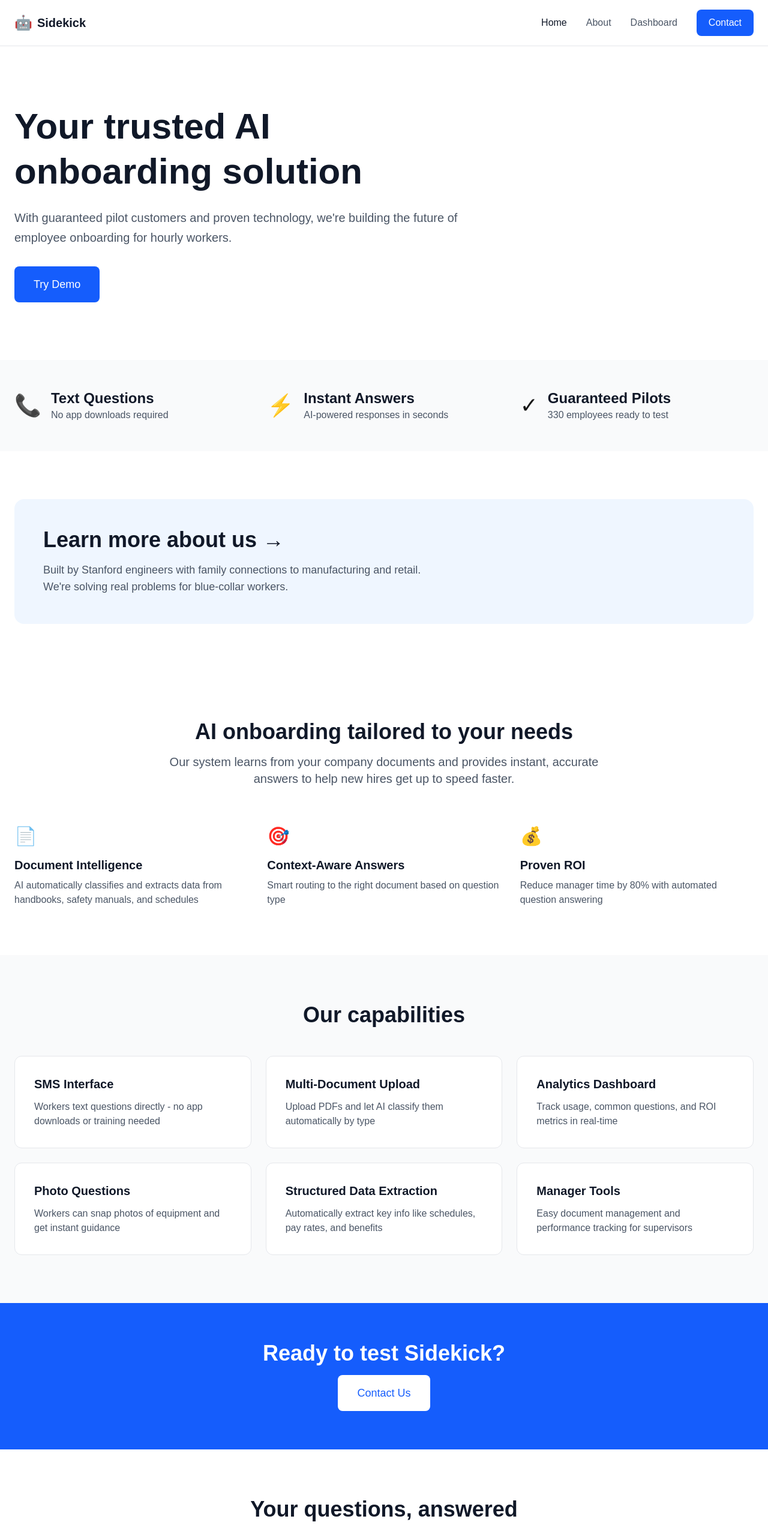
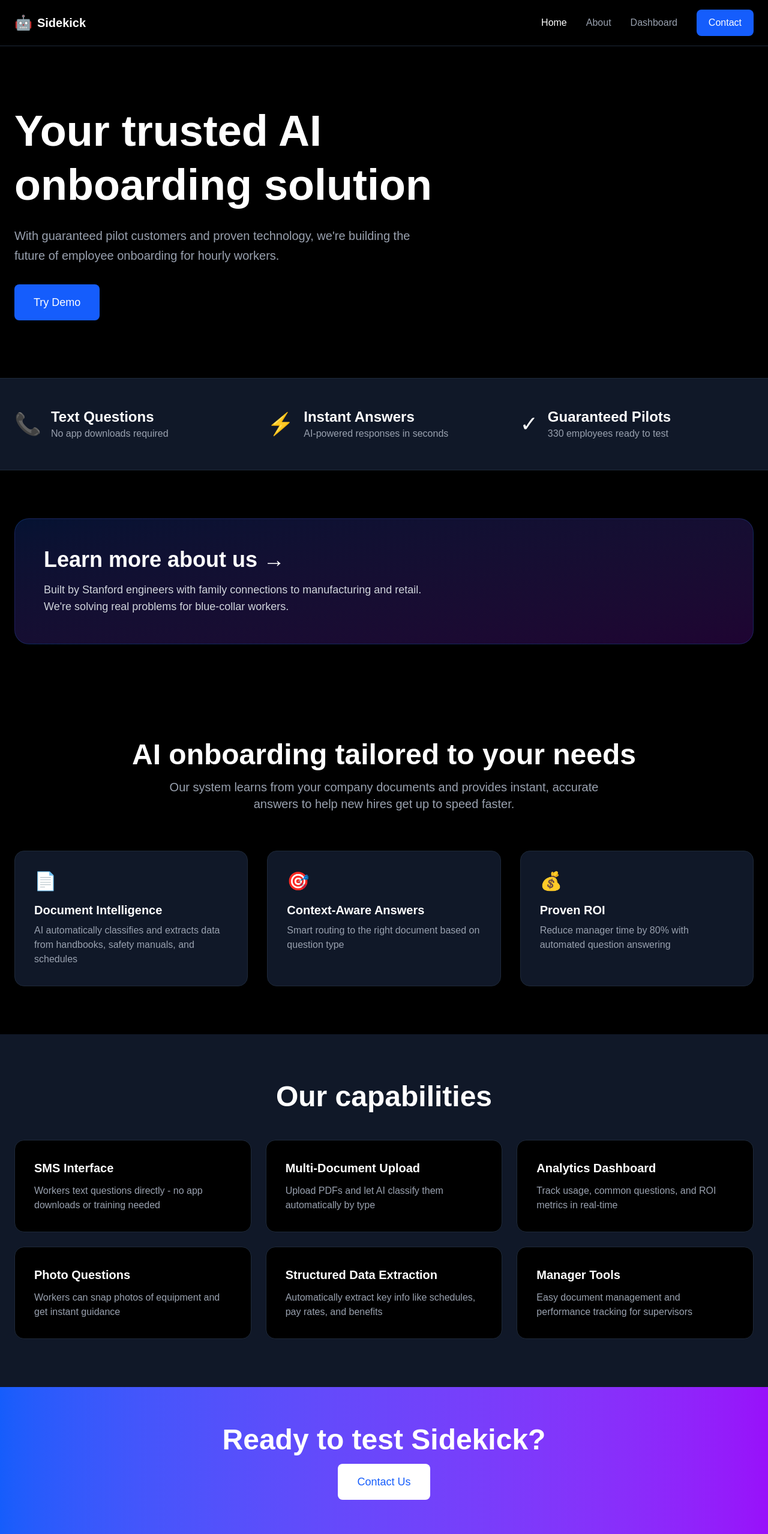
Before and after one commit to textsidekick/sidekick, a Next.js app: page / in a window 1280 px wide. Shown: the top 2557 px of the page at 60% size. Built offline with nearby package versions, Linux system fonts and the light colour scheme.

Commit message:
redesign: dark theme with animations matching Framer template

```diff
--- a/src/app/globals.css
+++ b/src/app/globals.css
@@ -53,3 +53,59 @@ body {
 .animate-float-delay {
   animation: float-delay 4s ease-in-out infinite;
 }
+
+/* Smooth fade-in animation */
+@keyframes fadeIn {
+  from {
+    opacity: 0;
+    transform: translateY(20px);
+  }
+  to {
+    opacity: 1;
+    transform: translateY(0);
+  }
+}
+
+@keyframes slideInLeft {
+  from {
+    opacity: 0;
+    transform: translateX(-30px);
+  }
+  to {
+    opacity: 1;
+    transform: translateX(0);
+  }
+}
+
+@keyframes slideInRight {
+  from {
+    opacity: 0;
+    transform: translateX(30px);
+  }
+  to {
+    opacity: 1;
+    transform: translateX(0);
+  }
+}
+
+.animate-fade-in {
+  animation: fadeIn 0.6s ease-out;
+}
+
+.animate-slide-in-left {
+  animation: slideInLeft 0.6s ease-out;
+}
+
+.animate-slide-in-right {
+  animation: slideInRight 0.6s ease-out;
+}
+
+/* Smooth hover transitions */
+.hover-lift {
+  transition: transform 0.3s ease, box-shadow 0.3s ease;
+}
+
+.hover-lift:hover {
+  transform: translateY(-4px);
+  box-shadow: 0 12px 24px rgba(0, 0, 0, 0.15);
+}
--- a/src/app/page.tsx
+++ b/src/app/page.tsx
@@ -4,19 +4,19 @@ import Link from "next/link";
 
 export default function HomePage() {
   return (
-    <main className="min-h-screen bg-white">
+    <main className="min-h-screen bg-black text-white">
       {/* Header */}
-      <header className="border-b border-gray-200 bg-white sticky top-0 z-50">
+      <header className="border-b border-gray-800 bg-black sticky top-0 z-50">
         <div className="max-w-7xl mx-auto px-6 py-4 flex items-center justify-between">
           <Link href="/" className="flex items-center gap-2">
             <div className="text-2xl">🤖</div>
-            <span className="text-xl font-bold text-gray-900">Sidekick</span>
+            <span className="text-xl font-bold">Sidekick</span>
           </Link>
           <nav className="hidden md:flex items-center gap-8">
-            <Link href="/" className="text-gray-900 font-medium">Home</Link>
-            <Link href="/about" className="text-gray-600 hover:text-gray-900">About</Link>
-            <Link href="/manager" className="text-gray-600 hover:text-gray-900">Dashboard</Link>
-            <Link href="/contact" className="px-5 py-2.5 bg-blue-600 text-white rounded-lg hover:bg-blue-700 font-medium">
+            <Link href="/" className="text-white font-medium">Home</Link>
+            <Link href="/about" className="text-gray-400 hover:text-white transition">About</Link>
+            <Link href="/manager" className="text-gray-400 hover:text-white transition">Dashboard</Link>
+            <Link href="/contact" className="px-5 py-2.5 bg-blue-600 text-white rounded-lg hover:bg-blue-500 transition font-medium">
               Contact
             </Link>
           </nav>
@@ -24,18 +24,18 @@ export default function HomePage() {
       </header>
 
       {/* Hero Section */}
-      <section className="py-24 px-6">
+      <section className="py-24 px-6 animate-fade-in">
         <div className="max-w-7xl mx-auto">
-          <div className="max-w-3xl">
-            <h1 className="text-6xl font-bold text-gray-900 mb-6 leading-tight">
+          <div className="max-w-4xl">
+            <h1 className="text-6xl md:text-7xl font-bold mb-6 leading-tight">
               Your trusted AI onboarding solution
             </h1>
-            <p className="text-xl text-gray-600 mb-8 leading-relaxed">
+            <p className="text-xl text-gray-400 mb-8 leading-relaxed max-w-2xl">
               With guaranteed pilot customers and proven technology, we're building the future of employee onboarding for hourly workers.
             </p>
             <Link
               href="/qa"
-              className="inline-block px-8 py-4 bg-blue-600 text-white rounded-lg hover:bg-blue-700 font-medium text-lg"
+              className="inline-block px-8 py-4 bg-blue-600 text-white rounded-lg hover:bg-blue-500 transition font-medium text-lg"
             >
               Try Demo
             </Link>
@@ -44,28 +44,28 @@ export default function HomePage() {
       </section>
 
       {/* Quick Stats */}
-      <section className="py-12 px-6 bg-gray-50">
+      <section className="py-12 px-6 bg-gray-900 border-y border-gray-800">
         <div className="max-w-7xl mx-auto">
           <div className="grid md:grid-cols-3 gap-8">
-            <div className="flex items-center gap-4">
+            <div className="flex items-center gap-4 animate-slide-in-left">
               <div className="text-4xl">📞</div>
               <div>
-                <div className="text-2xl font-bold text-gray-900">Text Questions</div>
-                <div className="text-gray-600">No app downloads required</div>
+                <div className="text-2xl font-bold">Text Questions</div>
+                <div className="text-gray-400">No app downloads required</div>
               </div>
             </div>
-            <div className="flex items-center gap-4">
+            <div className="flex items-center gap-4 animate-fade-in">
               <div className="text-4xl">⚡</div>
               <div>
-                <div className="text-2xl font-bold text-gray-900">Instant Answers</div>
-                <div className="text-gray-600">AI-powered responses in seconds</div>
+                <div className="text-2xl font-bold">Instant Answers</div>
+                <div className="text-gray-400">AI-powered responses in seconds</div>
               </div>
             </div>
-            <div className="flex items-center gap-4">
+            <div className="flex items-center gap-4 animate-slide-in-right">
               <div className="text-4xl">✓</div>
               <div>
-                <div className="text-2xl font-bold text-gray-900">Guaranteed Pilots</div>
-                <div className="text-gray-600">330 employees ready to test</div>
+                <div className="text-2xl font-bold">Guaranteed Pilots</div>
+                <div className="text-gray-400">330 employees ready to test</div>
               </div>
             </div>
           </div>
@@ -75,12 +75,12 @@ export default function HomePage() {
       {/* About Preview */}
       <section className="py-20 px-6">
         <div className="max-w-7xl mx-auto">
-          <div className="bg-blue-50 rounded-2xl p-12 relative overflow-hidden">
+          <div className="bg-gradient-to-br from-blue-600/20 to-purple-600/20 rounded-3xl p-12 border border-blue-500/20 relative overflow-hidden hover-lift">
             <div className="max-w-2xl">
-              <h2 className="text-4xl font-bold text-gray-900 mb-4">
+              <h2 className="text-4xl font-bold mb-4">
                 Learn more about us →
               </h2>
-              <p className="text-lg text-gray-600">
+              <p className="text-lg text-gray-300">
                 Built by Stanford engineers with family connections to manufacturing and retail. We're solving real problems for blue-collar workers.
               </p>
             </div>
@@ -89,36 +89,36 @@ export default function HomePage() {
       </section>
 
       {/* Value Props */}
-      <section className="py-20 px-6 bg-white">
+      <section className="py-20 px-6 bg-black">
         <div className="max-w-7xl mx-auto">
           <div className="text-center mb-16">
-            <h2 className="text-4xl font-bold text-gray-900 mb-4">
+            <h2 className="text-4xl md:text-5xl font-bold mb-4">
               AI onboarding tailored to your needs
             </h2>
-            <p className="text-xl text-gray-600 max-w-3xl mx-auto">
+            <p className="text-xl text-gray-400 max-w-3xl mx-auto">
               Our system learns from your company documents and provides instant, accurate answers to help new hires get up to speed faster.
             </p>
           </div>
 
           <div className="grid md:grid-cols-3 gap-8">
-            <div>
+            <div className="bg-gray-900 p-8 rounded-2xl border border-gray-800 hover-lift">
               <div className="text-3xl mb-4">📄</div>
-              <h3 className="text-xl font-bold text-gray-900 mb-2">Document Intelligence</h3>
-              <p className="text-gray-600">
+              <h3 className="text-xl font-bold mb-2">Document Intelligence</h3>
+              <p className="text-gray-400">
                 AI automatically classifies and extracts data from handbooks, safety manuals, and schedules
               </p>
             </div>
-            <div>
+            <div className="bg-gray-900 p-8 rounded-2xl border border-gray-800 hover-lift">
               <div className="text-3xl mb-4">🎯</div>
-              <h3 className="text-xl font-bold text-gray-900 mb-2">Context-Aware Answers</h3>
-              <p className="text-gray-600">
+              <h3 className="text-xl font-bold mb-2">Context-Aware Answers</h3>
+              <p className="text-gray-400">
                 Smart routing to the right document based on question type
               </p>
             </div>
-            <div>
+            <div className="bg-gray-900 p-8 rounded-2xl border border-gray-800 hover-lift">
               <div className="text-3xl mb-4">💰</div>
-              <h3 className="text-xl font-bold text-gray-900 mb-2">Proven ROI</h3>
-              <p className="text-gray-600">
+              <h3 className="text-xl font-bold mb-2">Proven ROI</h3>
+              <p className="text-gray-400">
                 Reduce manager time by 80% with automated question answering
               </p>
             </div>
@@ -127,65 +127,65 @@ export default function HomePage() {
       </section>
 
       {/* Services Grid */}
-      <section className="py-20 px-6 bg-gray-50">
+      <section className="py-20 px-6 bg-gray-900">
         <div className="max-w-7xl mx-auto">
-          <h2 className="text-4xl font-bold text-gray-900 mb-12 text-center">Our capabilities</h2>
+          <h2 className="text-4xl md:text-5xl font-bold mb-12 text-center">Our capabilities</h2>
 
           <div className="grid md:grid-cols-3 gap-6">
-            <div className="bg-white p-8 rounded-xl border border-gray-200 hover:border-blue-300 transition">
-              <h3 className="text-xl font-bold text-gray-900 mb-3">SMS Interface</h3>
-              <p className="text-gray-600">
+            <Link href="/qa" className="bg-black p-8 rounded-2xl border border-gray-800 hover:border-blue-500 transition group">
+              <h3 className="text-xl font-bold mb-3 group-hover:text-blue-400 transition">SMS Interface</h3>
+              <p className="text-gray-400">
                 Workers text questions directly - no app downloads or training needed
               </p>
-            </div>
+            </Link>
 
-            <div className="bg-white p-8 rounded-xl border border-gray-200 hover:border-blue-300 transition">
-              <h3 className="text-xl font-bold text-gray-900 mb-3">Multi-Document Upload</h3>
-              <p className="text-gray-600">
+            <Link href="/manager/upload" className="bg-black p-8 rounded-2xl border border-gray-800 hover:border-blue-500 transition group">
+              <h3 className="text-xl font-bold mb-3 group-hover:text-blue-400 transition">Multi-Document Upload</h3>
+              <p className="text-gray-400">
                 Upload PDFs and let AI classify them automatically by type
               </p>
-            </div>
+            </Link>
 
-            <div className="bg-white p-8 rounded-xl border border-gray-200 hover:border-blue-300 transition">
-              <h3 className="text-xl font-bold text-gray-900 mb-3">Analytics Dashboard</h3>
-              <p className="text-gray-600">
+            <Link href="/manager/analytics" className="bg-black p-8 rounded-2xl border border-gray-800 hover:border-blue-500 transition group">
+              <h3 className="text-xl font-bold mb-3 group-hover:text-blue-400 transition">Analytics Dashboard</h3>
+              <p className="text-gray-400">
                 Track usage, common questions, and ROI metrics in real-time
               </p>
-            </div>
+            </Link>
 
-            <div className="bg-white p-8 rounded-xl border border-gray-200 hover:border-blue-300 transition">
-              <h3 className="text-xl font-bold text-gray-900 mb-3">Photo Questions</h3>
-              <p className="text-gray-600">
+            <div className="bg-black p-8 rounded-2xl border border-gray-800 hover:border-blue-500 transition">
+              <h3 className="text-xl font-bold mb-3">Photo Questions</h3>
+              <p className="text-gray-400">
                 Workers can snap photos of equipment and get instant guidance
               </p>
             </div>
 
-            <div className="bg-white p-8 rounded-xl border border-gray-200 hover:border-blue-300 transition">
-              <h3 className="text-xl font-bold text-gray-900 mb-3">Structured Data Extraction</h3>
-              <p className="text-gray-600">
+            <div className="bg-black p-8 rounded-2xl border border-gray-800 hover:border-blue-500 transition">
+              <h3 className="text-xl font-bold mb-3">Structured Data Extraction</h3>
+              <p className="text-gray-400">
                 Automatically extract key info like schedules, pay rates, and benefits
               </p>
             </div>
 
-            <div className="bg-white p-8 rounded-xl border border-gray-200 hover:border-blue-300 transition">
-              <h3 className="text-xl font-bold text-gray-900 mb-3">Manager Tools</h3>
-              <p className="text-gray-600">
+            <Link href="/manager" className="bg-black p-8 rounded-2xl border border-gray-800 hover:border-blue-500 transition group">
+              <h3 className="text-xl font-bold mb-3 group-hover:text-blue-400 transition">Manager Tools</h3>
+              <p className="text-gray-400">
                 Easy document management and performance tracking for supervisors
               </p>
-            </div>
+            </Link>
           </div>
         </div>
       </section>
 
       {/* CTA Banner */}
-      <section className="py-16 px-6 bg-blue-600">
+      <section className="py-16 px-6 bg-gradient-to-r from-blue-600 to-purple-600">
         <div className="max-w-7xl mx-auto text-center">
-          <h2 className="text-4xl font-bold text-white mb-4">
+          <h2 className="text-4xl md:text-5xl font-bold mb-4">
             Ready to test Sidekick?
           </h2>
           <Link
             href="/contact"
-            className="inline-block px-8 py-4 bg-white text-blue-600 rounded-lg hover:bg-gray-100 font-medium text-lg"
+            className="inline-block px-8 py-4 bg-white text-blue-600 rounded-lg hover:bg-gray-100 transition font-medium text-lg"
           >
             Contact Us
           </Link>
@@ -193,48 +193,48 @@ export default function HomePage() {
       </section>
 
       {/* FAQ */}
-      <section className="py-20 px-6">
+      <section className="py-20 px-6 bg-black">
         <div className="max-w-4xl mx-auto">
           <div className="text-center mb-12">
-            <h2 className="text-4xl font-bold text-gray-900 mb-4">Your questions, answered</h2>
-            <p className="text-lg text-gray-600">
+            <h2 className="text-4xl md:text-5xl font-bold mb-4">Your questions, answered</h2>
+            <p className="text-lg text-gray-400">
               Common questions from our pilot customers
             </p>
           </div>
 
           <div className="space-y-6">
-            <details className="bg-white border border-gray-200 rounded-xl p-6">
-              <summary className="text-xl font-bold text-gray-900 cursor-pointer">
+            <details className="bg-gray-900 border border-gray-800 rounded-2xl p-6 group">
+              <summary className="text-xl font-bold cursor-pointer group-hover:text-blue-400 transition">
                 How does Sidekick work?
               </summary>
-              <p className="mt-4 text-gray-600">
+              <p className="mt-4 text-gray-400">
                 You upload company documents (handbooks, safety manuals, schedules), and our AI learns from them. Workers text questions to a phone number, and Sidekick responds with accurate answers pulled from your documents.
               </p>
             </details>
 
-            <details className="bg-white border border-gray-200 rounded-xl p-6">
-              <summary className="text-xl font-bold text-gray-900 cursor-pointer">
+            <details className="bg-gray-900 border border-gray-800 rounded-2xl p-6 group">
+              <summary className="text-xl font-bold cursor-pointer group-hover:text-blue-400 transition">
                 Do workers need to download an app?
               </summary>
-              <p className="mt-4 text-gray-600">
+              <p className="mt-4 text-gray-400">
                 No! Sidekick works via SMS - workers just text questions to a phone number. No app downloads, no training required.
               </p>
             </details>
 
-            <details className="bg-white border border-gray-200 rounded-xl p-6">
-              <summary className="text-xl font-bold text-gray-900 cursor-pointer">
+            <details className="bg-gray-900 border border-gray-800 rounded-2xl p-6 group">
+              <summary className="text-xl font-bold cursor-pointer group-hover:text-blue-400 transition">
                 Who are your pilot customers?
               </summary>
-              <p className="mt-4 text-gray-600">
+              <p className="mt-4 text-gray-400">
                 We have guaranteed pilots with EDS Manufacturing (100 employees), Trinethra supermarket (80 employees), and Jim Falk Motors (150 employees).
               </p>
             </details>
 
-            <details className="bg-white border border-gray-200 rounded-xl p-6">
-              <summary className="text-xl font-bold text-gray-900 cursor-pointer">
+            <details className="bg-gray-900 border border-gray-800 rounded-2xl p-6 group">
+              <summary className="text-xl font-bold cursor-pointer group-hover:text-blue-400 transition">
                 What's your competitive advantage?
               </summary>
-              <p className="mt-4 text-gray-600">
+              <p className="mt-4 text-gray-400">
                 We solve "document heterogeneity" - automatically classifying different document types and routing questions to the right source. Plus, we have guaranteed traction from day one through family business connections.
               </p>
             </details>
@@ -243,45 +243,45 @@ export default function HomePage() {
       </section>
 
       {/* Testimonials */}
-      <section className="py-20 px-6 bg-gray-50">
+      <section className="py-20 px-6 bg-gray-900">
         <div className="max-w-7xl mx-auto">
-          <h2 className="text-4xl font-bold text-gray-900 mb-12 text-center">What our customers say</h2>
+          <h2 className="text-4xl md:text-5xl font-bold mb-12 text-center">What our customers say</h2>
 
           <div className="grid md:grid-cols-3 gap-8">
-            <div className="bg-white p-8 rounded-xl border border-gray-200">
-              <p className="text-gray-900 mb-6">
+            <div className="bg-black p-8 rounded-2xl border border-gray-800 hover-lift">
+              <p className="mb-6 text-gray-300">
                 "Our new hires are asking 80% fewer questions. Sidekick has been a game-changer for our onboarding process."
               </p>
-              <div className="font-bold text-gray-900">Operations Manager</div>
-              <div className="text-gray-600">EDS Manufacturing</div>
+              <div className="font-bold">Operations Manager</div>
+              <div className="text-gray-400">EDS Manufacturing</div>
             </div>
 
-            <div className="bg-white p-8 rounded-xl border border-gray-200">
-              <p className="text-gray-900 mb-6">
+            <div className="bg-black p-8 rounded-2xl border border-gray-800 hover-lift">
+              <p className="mb-6 text-gray-300">
                 "The SMS interface is perfect for our retail workers. They can get answers without interrupting customers."
               </p>
-              <div className="font-bold text-gray-900">Store Manager</div>
-              <div className="text-gray-600">Trinethra Supermarket</div>
+              <div className="font-bold">Store Manager</div>
+              <div className="text-gray-400">Trinethra Supermarket</div>
             </div>
 
-            <div className="bg-white p-8 rounded-xl border border-gray-200">
-              <p className="text-gray-900 mb-6">
+            <div className="bg-black p-8 rounded-2xl border border-gray-800 hover-lift">
+              <p className="mb-6 text-gray-300">
                 "Setup took 10 minutes. The AI understood our service manuals immediately and started answering questions accurately."
               </p>
-              <div className="font-bold text-gray-900">Service Director</div>
-              <div className="text-gray-600">Jim Falk Motors</div>
+              <div className="font-bold">Service Director</div>
+              <div className="text-gray-400">Jim Falk Motors</div>
             </div>
           </div>
         </div>
       </section>
 
       {/* Final CTA */}
-      <section className="py-20 px-6 bg-white">
+      <section className="py-20 px-6 bg-black border-t border-gray-800">
         <div className="max-w-4xl mx-auto text-center">
-          <h2 className="text-5xl font-bold text-gray-900 mb-6">Need help onboarding?</h2>
+          <h2 className="text-5xl md:text-6xl font-bold mb-6">Need help onboarding?</h2>
           <Link
             href="/contact"
-            className="inline-block px-8 py-4 bg-blue-600 text-white rounded-lg hover:bg-blue-700 font-medium text-lg"
+            className="inline-block px-8 py-4 bg-blue-600 text-white rounded-lg hover:bg-blue-500 transition font-medium text-lg"
           >
             Get in Touch
           </Link>
@@ -289,45 +289,45 @@ export default function HomePage() {
       </section>
 
       {/* Footer */}
-      <footer className="border-t border-gray-200 py-12 bg-gray-50">
+      <footer className="border-t border-gray-800 py-12 bg-black">
         <div className="max-w-7xl mx-auto px-6">
           <div className="grid md:grid-cols-4 gap-12 mb-8">
             <div>
               <Link href="/" className="flex items-center gap-2 mb-4">
                 <div className="text-2xl">🤖</div>
-                <span className="text-lg font-bold text-gray-900">Sidekick</span>
+                <span className="text-lg font-bold">Sidekick</span>
               </Link>
-              <p className="text-gray-600">
+              <p className="text-gray-400">
                 AI-powered onboarding for hourly workers
               </p>
             </div>
 
             <div>
-              <h3 className="font-bold text-gray-900 mb-4">Product</h3>
+              <h3 className="font-bold mb-4">Product</h3>
               <div className="space-y-3">
-                <Link href="/qa" className="block text-gray-600 hover:text-gray-900">Demo</Link>
-                <Link href="/manager" className="block text-gray-600 hover:text-gray-900">Dashboard</Link>
+                <Link href="/qa" className="block text-gray-400 hover:text-white transition">Demo</Link>
+                <Link href="/manager" className="block text-gray-400 hover:text-white transition">Dashboard</Link>
               </div>
             </div>
 
             <div>
-              <h3 className="font-bold text-gray-900 mb-4">Company</h3>
+              <h3 className="font-bold mb-4">Company</h3>
               <div className="space-y-3">
-                <Link href="/about" className="block text-gray-600 hover:text-gray-900">About</Link>
-                <Link href="/contact" className="block text-gray-600 hover:text-gray-900">Contact</Link>
+                <Link href="/about" className="block text-gray-400 hover:text-white transition">About</Link>
+                <Link href="/contact" className="block text-gray-400 hover:text-white transition">Contact</Link>
               </div>
             </div>
 
             <div>
-              <h3 className="font-bold text-gray-900 mb-4">Legal</h3>
+              <h3 className="font-bold mb-4">Legal</h3>
               <div className="space-y-3">
-                <Link href="/privacy" className="block text-gray-600 hover:text-gray-900">Privacy</Link>
-                <Link href="/terms" className="block text-gray-600 hover:text-gray-900">Terms</Link>
+                <Link href="/privacy" className="block text-gray-400 hover:text-white transition">Privacy</Link>
+                <Link href="/terms" className="block text-gray-400 hover:text-white transition">Terms</Link>
               </div>
             </div>
           </div>
 
-          <div className="pt-8 border-t border-gray-200 text-gray-600 text-center">
+          <div className="pt-8 border-t border-gray-800 text-gray-400 text-center">
             © 2025 Sidekick AI. All rights reserved.
           </div>
         </div>
```
